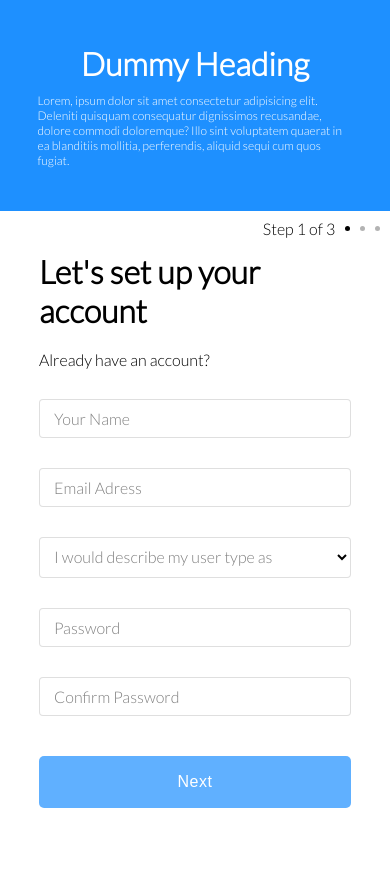
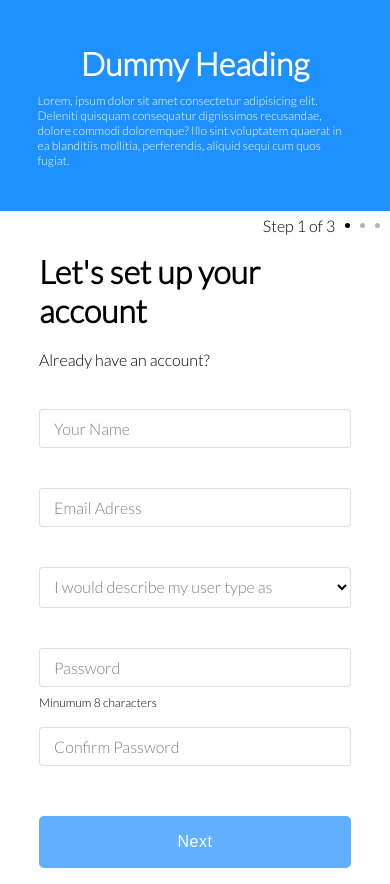
Before and after one commit to yalcinaksakal/IncsubTask, a Next.js app: page / in a window 390 px wide. Before the commit the page ends 844 px from the top, so only its background shows below. Built offline with nearby package versions, Linux system fonts and the light colour scheme; no server answers.

Commit message:
before validation

```diff
--- a/components/Auth/SignUp.module.scss
+++ b/components/Auth/SignUp.module.scss
@@ -5,7 +5,7 @@
   justify-content: center;
   width: 65%;
   height: 100%;
-
+  margin: 30px 0;
   position: relative;
   .steps {
     position: absolute;
@@ -28,7 +28,7 @@
 
     @media (max-width: 500px) {
       right: -15vw;
-      top: 26vh;
+      top: 22vh;
     }
   }
 
--- a/components/Auth/SignUp.tsx
+++ b/components/Auth/SignUp.tsx
@@ -11,6 +11,7 @@ const SignUp: React.FC = () => {
     email: "",
     pwd: "",
     confirmPwd: "",
+    userType: "",
   });
   const [formErr, setFormErr] = useState("");
   const [isLoading, setIsLoading] = useState(false);
--- a/components/FormInput/FormInput.module.scss
+++ b/components/FormInput/FormInput.module.scss
@@ -5,8 +5,12 @@
 
 .group {
   position: relative;
-  margin: 30px 0;
-
+  margin: 40px 0;
+  .warning {
+    font-size: 12px;
+    position: absolute;
+    top: 35px;
+  }
   .form-input {
     background: none;
     background-color: white;
--- a/components/FormInput/FormInput.tsx
+++ b/components/FormInput/FormInput.tsx
@@ -28,6 +28,9 @@ const FormInput: React.FC<{
             {label}
           </label>
         ) : null}
+        {otherProps.name === "pwd" && (
+          <p className={styles.warning}>Minumum 8 characters</p>
+        )}
       </>
     ) : (
       <>
--- a/components/Header/Header.module.scss
+++ b/components/Header/Header.module.scss
@@ -1,5 +1,5 @@
 .container {
-  position: fixed;
+  position: absolute;
   right: 0;
   top: 0;
   width: 35%;
```
